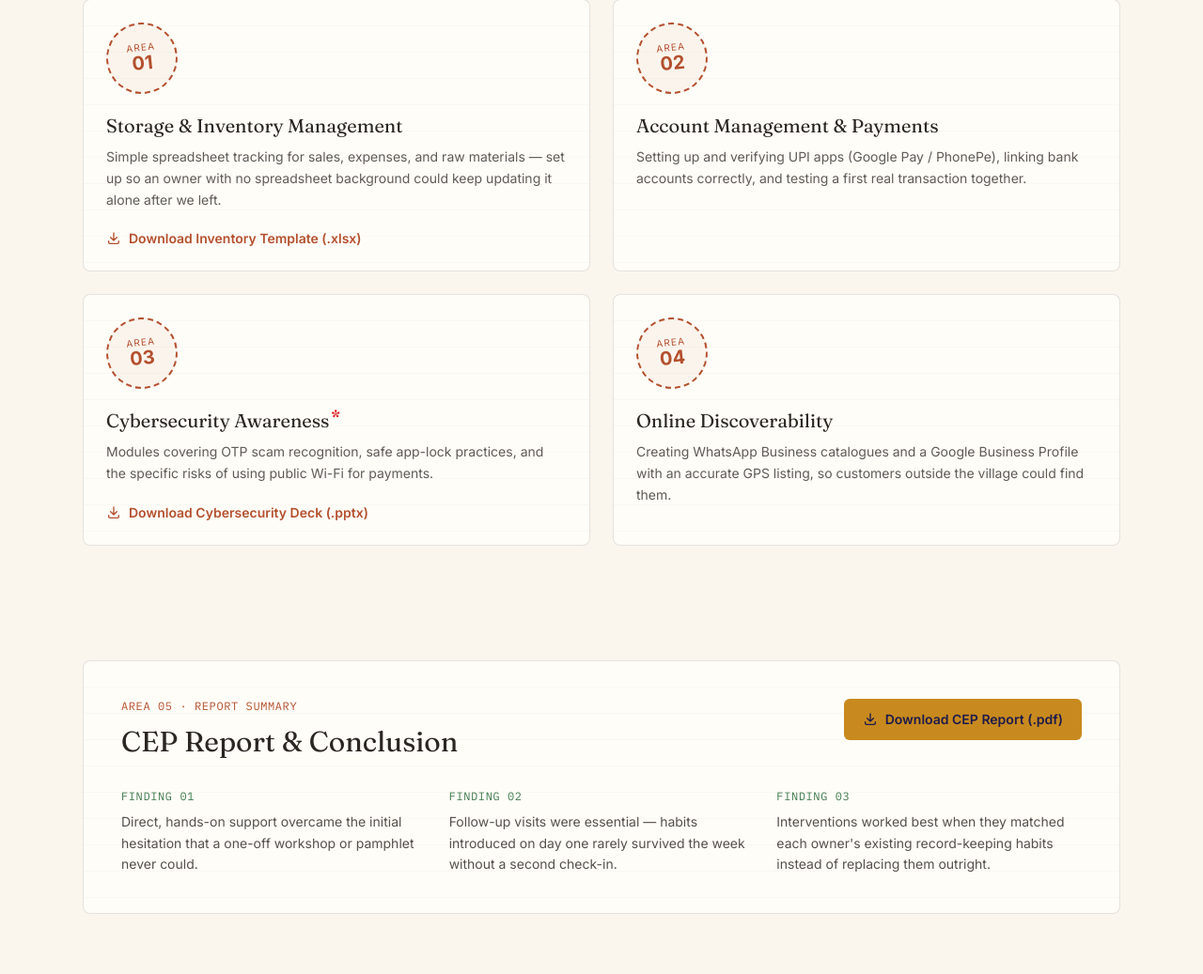
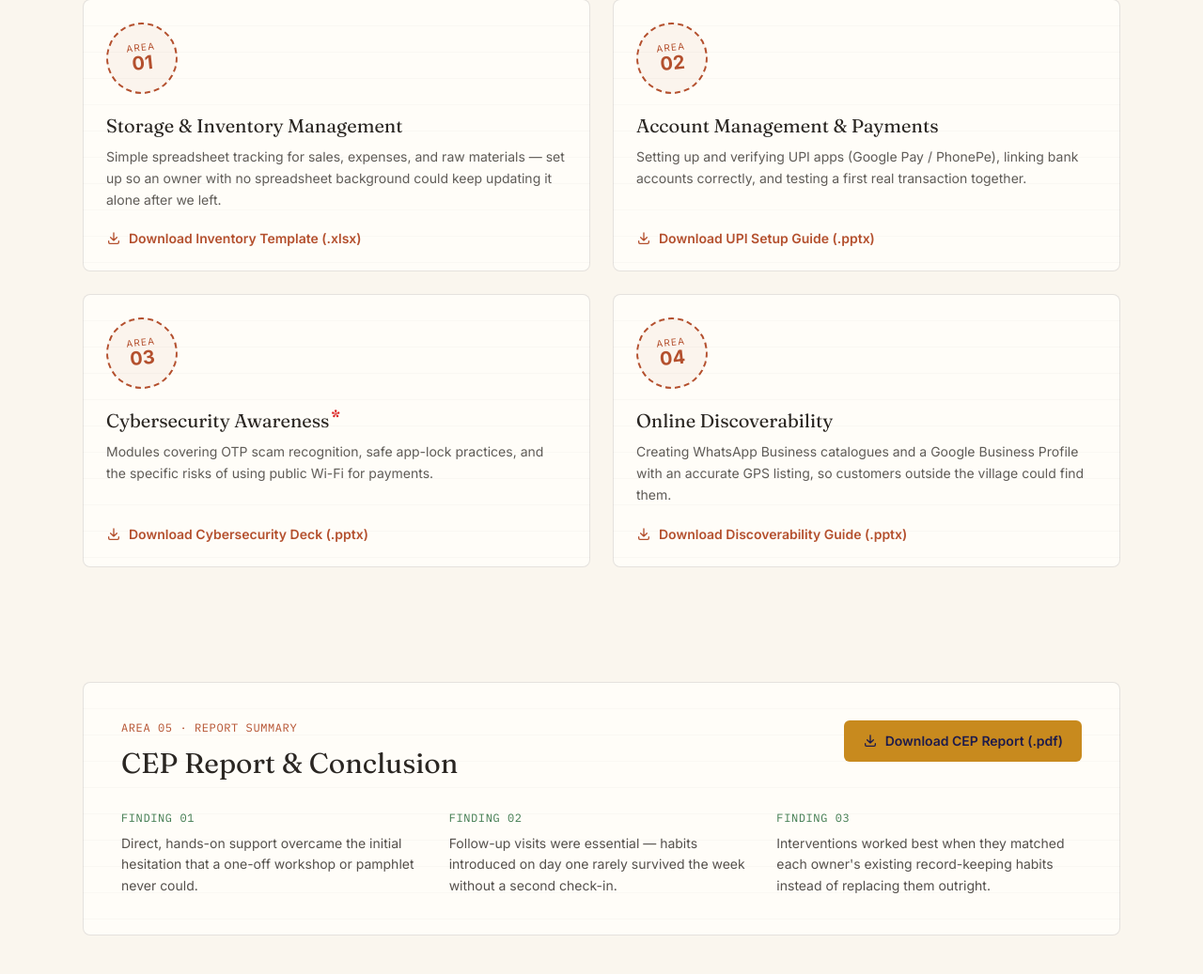
Before and after one commit to Pravin765/cep_project_python, a Flask app: page /resources in a window 1280 px wide. Shown: the part 325-1362 px from the top of the page at 94% size. Run offline with Flask 3, Linux system fonts and the light colour scheme; parts of the project's set-up code (start-up, migrations or seed data) failed here and were passed over; some libraries are stand-ins or nearby versions.

Commit message:
upload files 2

```diff
--- a/templates/resources.html
+++ b/templates/resources.html
@@ -30,14 +30,22 @@
       </a>
     </div>
 
-    <div class="notebook-card rounded-lg p-6">
+    <div class="notebook-card rounded-lg p-6 flex flex-col">
       <div class="visit-stamp mb-5"><span class="stamp-month">Area</span><span class="stamp-day">02</span></div>
       <h3 class="font-display text-xl mb-2">Account Management &amp; Payments</h3>
-      <p class="text-charcoal/75 leading-relaxed text-sm">
+      <p class="text-charcoal/75 leading-relaxed text-sm mb-5">
         Setting up and verifying UPI apps (Google Pay / PhonePe), linking
         bank accounts correctly, and testing a first real transaction
         together.
       </p>
+      <a href="{{ url_for('static', filename='resources/upi_setup.pptx') }}"
+         download
+         class="mt-auto inline-flex items-center gap-2 text-sm font-semibold text-rust hover:text-rust/70 transition">
+        <svg xmlns="http://www.w3.org/2000/svg" class="h-4 w-4" fill="none" viewBox="0 0 24 24" stroke="currentColor" stroke-width="2">
+          <path stroke-linecap="round" stroke-linejoin="round" d="M4 16v2a2 2 0 002 2h12a2 2 0 002-2v-2M7 10l5 5 5-5M12 15V3" />
+        </svg>
+        Download UPI Setup Guide (.pptx)
+      </a>
     </div>
 
     <div class="notebook-card rounded-lg p-6 flex flex-col">
@@ -57,14 +65,22 @@
       </a>
     </div>
 
-    <div class="notebook-card rounded-lg p-6">
+    <div class="notebook-card rounded-lg p-6 flex flex-col">
       <div class="visit-stamp mb-5"><span class="stamp-month">Area</span><span class="stamp-day">04</span></div>
       <h3 class="font-display text-xl mb-2">Online Discoverability</h3>
-      <p class="text-charcoal/75 leading-relaxed text-sm">
+      <p class="text-charcoal/75 leading-relaxed text-sm mb-5">
         Creating WhatsApp Business catalogues and a Google Business Profile
         with an accurate GPS listing, so customers outside the village could
         find them.
       </p>
+      <a href="{{ url_for('static', filename='resources/Online_Discover.pptx') }}"
+         download
+         class="mt-auto inline-flex items-center gap-2 text-sm font-semibold text-rust hover:text-rust/70 transition">
+        <svg xmlns="http://www.w3.org/2000/svg" class="h-4 w-4" fill="none" viewBox="0 0 24 24" stroke="currentColor" stroke-width="2">
+          <path stroke-linecap="round" stroke-linejoin="round" d="M4 16v2a2 2 0 002 2h12a2 2 0 002-2v-2M7 10l5 5 5-5M12 15V3" />
+        </svg>
+        Download Discoverability Guide (.pptx)
+      </a>
     </div>
   </div>
 
```
Also changed, not shown: 3 other files.
